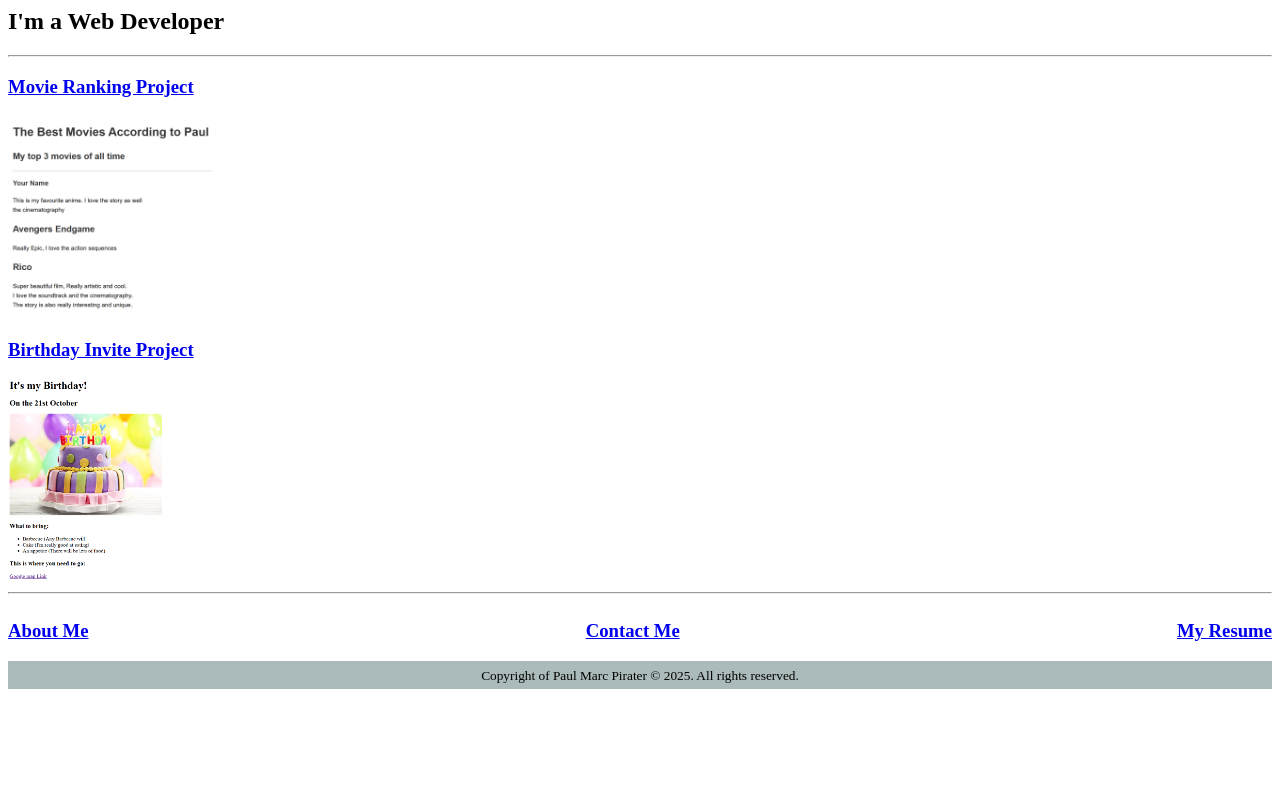
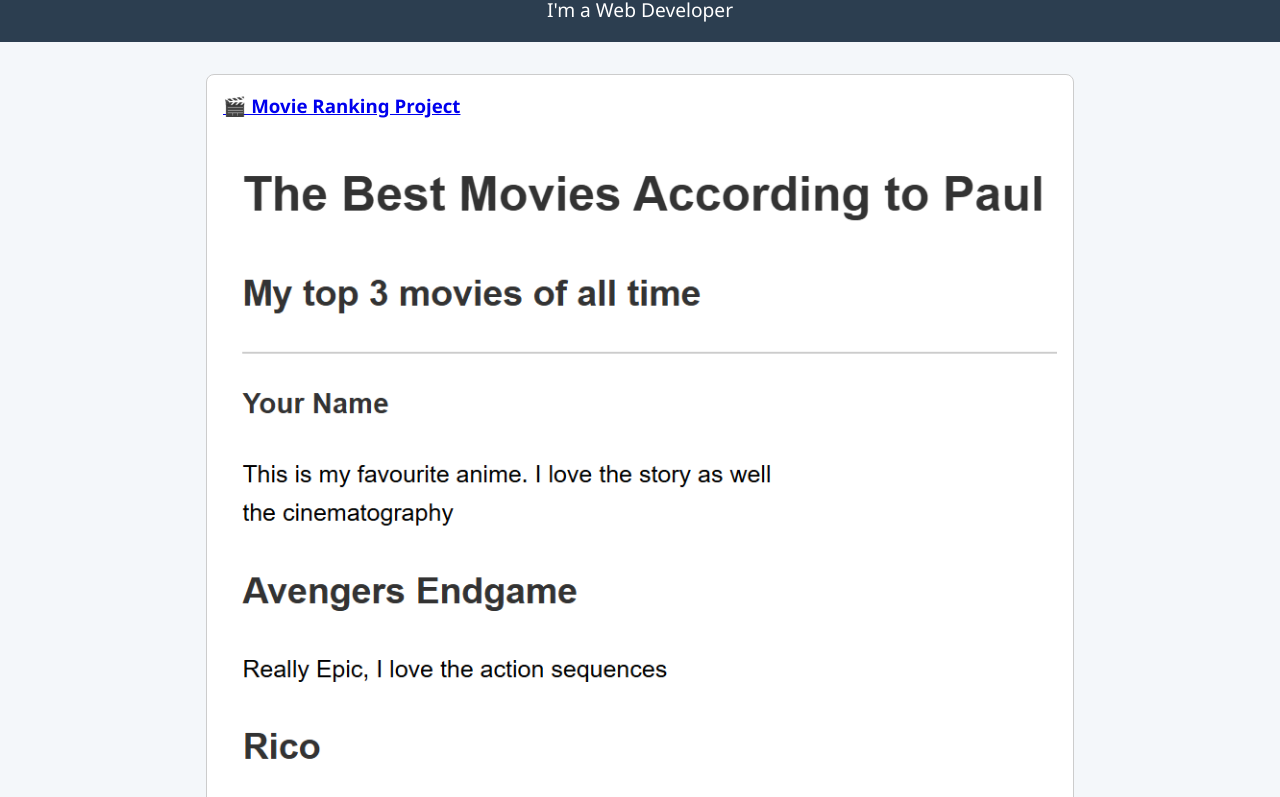
Before and after one commit to paulpirate18/html.portfolio, a plain HTML site: page index.html in a window 1280 px wide. Shown: the part 72-869 px from the top of the page. Before the commit the page ends 800 px from the top, so only its background shows below. Drawn offline with Linux system fonts and the light colour scheme.

Commit message:
Update index.html

```diff
--- a/index.html
+++ b/index.html
@@ -1,43 +1,129 @@
 <!DOCTYPE html>
 <html lang="en">
 <head>
-    <meta charset="UTF-8">
-    <meta name="viewport" content="width=device-width, initial-scale=1.0">
-    <title>Portfolio</title>
+  <meta charset="UTF-8" />
+  <meta name="viewport" content="width=device-width, initial-scale=1.0"/>
+  <title>Paul Marc Pirater | Portfolio</title>
   <style>
-        .header-container {
+    * {
+      margin: 0;
+      padding: 0;
+      box-sizing: border-box;
+      font-family: 'Segoe UI', Tahoma, Geneva, Verdana, sans-serif;
+    }
+
+    body {
+      background-color: #f4f7fa;
+      color: #333;
+      line-height: 1.6;
+    }
+
+    header {
+      background-color: #2c3e50;
+      color: white;
+      padding: 1rem 0;
+      text-align: center;
+    }
+
+    header h1 {
+      font-size: 2rem;
+    }
+
+    header h2 {
+      font-weight: 400;
+      font-size: 1.2rem;
+    }
+
+    main {
+      max-width: 900px;
+      margin: 2rem auto;
+      padding: 0 1rem;
+    }
+
+    section {
+      margin-bottom: 2rem;
+    }
+
+    .project {
+      margin-bottom: 2rem;
+      border: 1px solid #ccc;
+      border-radius: 8px;
+      padding: 1rem;
+      background-color: white;
+      transition: box-shadow 0.3s ease;
+    }
+
+    .project:hover {
+      box-shadow: 0 4px 10px rgba(0,0,0,0.1);
+    }
+
+    .project img {
+      max-width: 100%;
+      border-radius: 4px;
+      margin-top: 0.5rem;
+    }
+
+    .nav-links {
       display: flex;
-            justify-content: space-between;
-            align-items: center;
-            gap: 2px;
+      justify-content: center;
+      gap: 2rem;
+      margin-top: 2rem;
     }
+
+    .nav-links a {
+      text-decoration: none;
+      color: #2c3e50;
+      font-weight: bold;
+      border-bottom: 2px solid transparent;
+      transition: border 0.2s ease;
+    }
+
+    .nav-links a:hover {
+      border-bottom: 2px solid #2c3e50;
+    }
+
     footer {
       text-align: center;
-        padding: 5px;
-        background-color: #abbaba;
-        color: #000;
+      padding: 1rem;
+      background-color: #e1e9ee;
+      color: #333;
+      font-size: 0.9rem;
+      margin-top: 3rem;
     }
   </style>
 </head>
 <body>
+
+  <header>
     <h1>Paul Marc Pirater's Portfolio</h1>
     <h2>I'm a Web Developer</h2>
-    <hr />
-    <h3><a href="./public/movie-ranking.html" target="_blank" rel="noopener">Movie Ranking Project</a></h3>
-        <a href="./public/movie-ranking.html" target="_blank" rel="noopener"><img src="./assets/images/movie-ranking.png" height="200" alt="movie ranking project preview"/></a>
-    <h3><a href="./public/birthday-invite.html" target="_blank" rel="noopener">Birthday Invite Project</a></h3>
-        <a href="./public/birthday-invite.html" target="_blank" rel="noopener"><img src="./assets/images/birthday-invite.png" height="200" alt="birthday invite project preview"/></a>
-    <hr />
-<div class="header-container">
-    <h3><a href="./public/about.html" target="_blank" rel="noopener">About Me</a></h3>
-    <h3><a href="./public/contact.html" target="_blank" rel="noopener">Contact Me</a></h3>
-    <h3><a href="./public/index.html" target="_blank" rel="noopener">My Resume</a></h3>
+  </header>
+
+  <main>
+    <section class="project">
+      <h3><a href="./public/movie-ranking.html" target="_blank" rel="noopener">🎬 Movie Ranking Project</a></h3>
+      <a href="./public/movie-ranking.html" target="_blank" rel="noopener">
+        <img src="./assets/images/movie-ranking.png" alt="movie ranking project preview" />
+      </a>
+    </section>
+
+    <section class="project">
+      <h3><a href="./public/birthday-invite.html" target="_blank" rel="noopener">🎉 Birthday Invite Project</a></h3>
+      <a href="./public/birthday-invite.html" target="_blank" rel="noopener">
+        <img src="./assets/images/birthday-invite.png" alt="birthday invite project preview" />
+      </a>
+    </section>
+
+    <div class="nav-links">
+      <a href="./public/about.html" target="_blank" rel="noopener">About Me</a>
+      <a href="./public/contact.html" target="_blank" rel="noopener">Contact Me</a>
+      <a href="./public/index.html" target="_blank" rel="noopener">My Resume</a>
     </div>
-</body>
+  </main>
+
   <footer>
-    <small>
-      Copyright of Paul Marc Pirater &copy; 2025. All rights reserved.
-    </small>
+    <small>Copyright &copy; 2025 Paul Marc Pirater. All rights reserved.</small>
   </footer>
+
 </body>
 </html>
```
Lines whose indentation alone changed are shown as unchanged.
